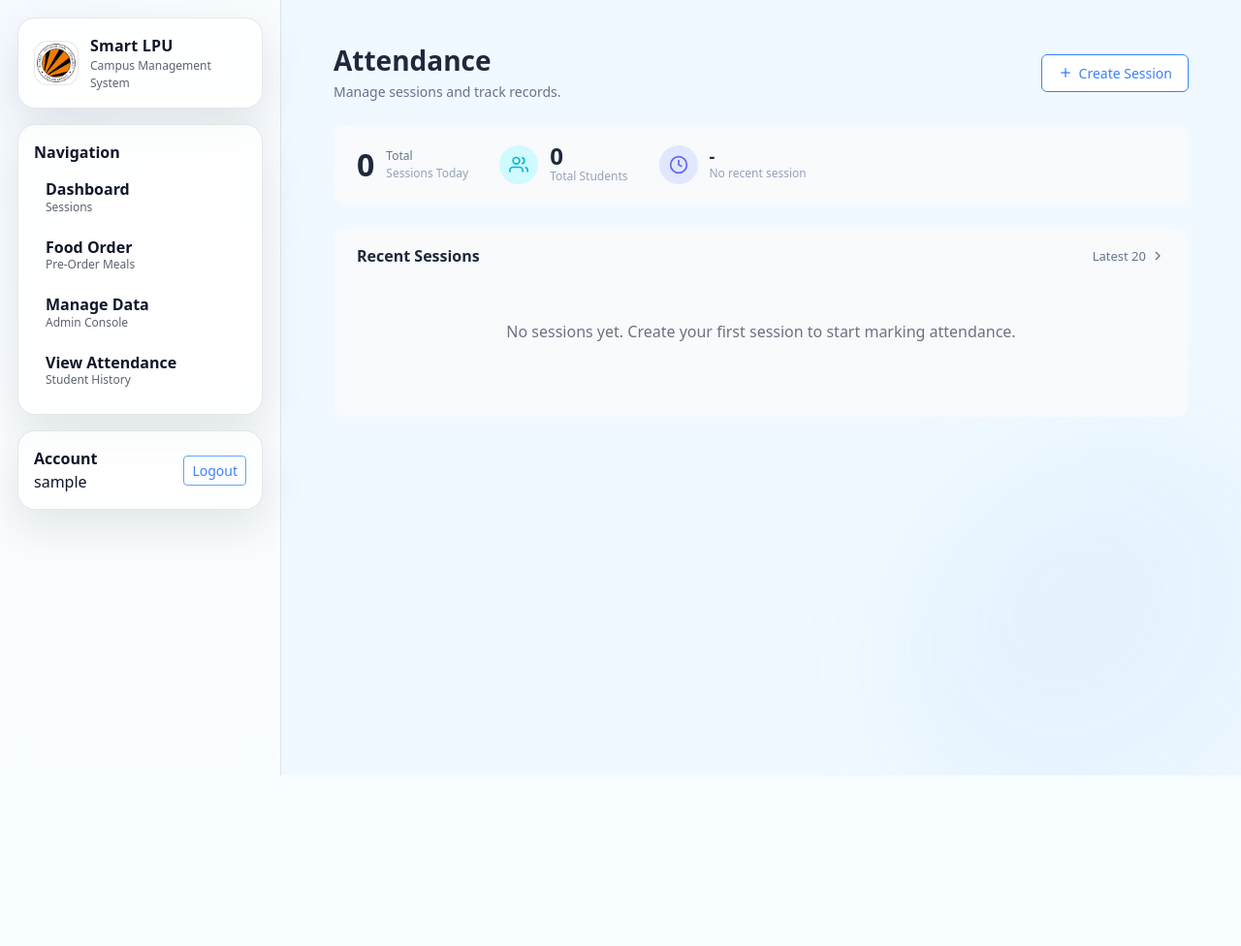
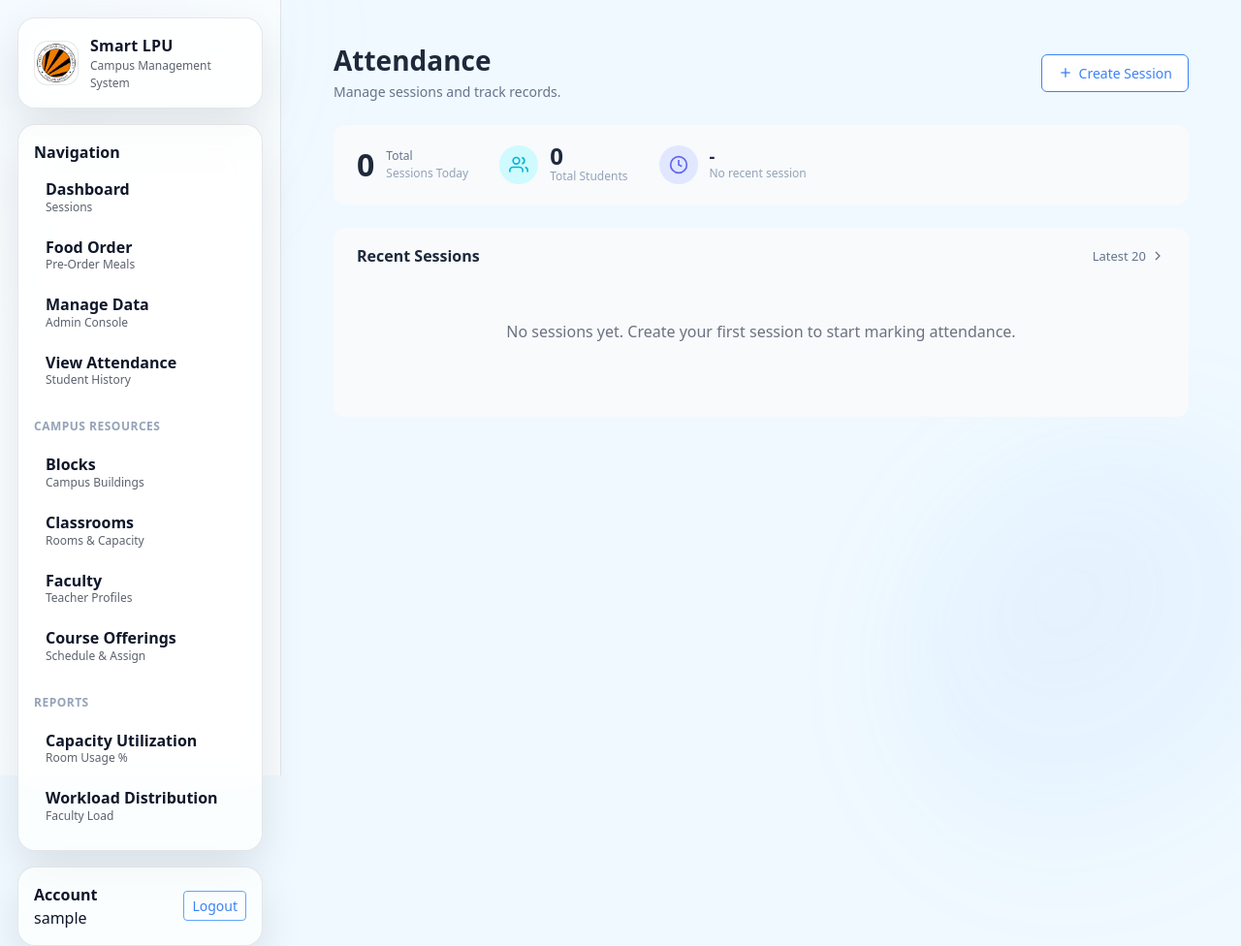
Before and after one commit to katariarjunvarma/CampusOne, a Django app: page /attendance/ in a window 1280 px wide. Shown: the whole page at 97% size. Before the commit the page ends 800 px from the top, so only its background shows below. Run offline with Django 5.2, Linux system fonts and the light colour scheme; the visitor is signed in with stand-in values (Sample User, id 1); data that the repository does not hold is empty.

Commit message:
Add Campus Resources navigation to sidebar

```diff
--- a/templates/base.html
+++ b/templates/base.html
@@ -72,6 +72,44 @@
             <div class="nav-text">
               <div class="nav-title">View Attendance</div>
               <div class="hint">Student History</div>
+            </div>
+          </a>
+          <div class="fw-semibold mb-2 mt-3" style="font-size: 12px; color: #94a3b8; text-transform: uppercase; letter-spacing: 0.5px;">Campus Resources</div>
+          <a href="{% url 'manage_blocks' %}">
+            <div class="nav-text">
+              <div class="nav-title">Blocks</div>
+              <div class="hint">Campus Buildings</div>
+            </div>
+          </a>
+          <a href="{% url 'manage_classrooms' %}">
+            <div class="nav-text">
+              <div class="nav-title">Classrooms</div>
+              <div class="hint">Rooms & Capacity</div>
+            </div>
+          </a>
+          <a href="{% url 'manage_faculty' %}">
+            <div class="nav-text">
+              <div class="nav-title">Faculty</div>
+              <div class="hint">Teacher Profiles</div>
+            </div>
+          </a>
+          <a href="{% url 'manage_course_offerings' %}">
+            <div class="nav-text">
+              <div class="nav-title">Course Offerings</div>
+              <div class="hint">Schedule & Assign</div>
+            </div>
+          </a>
+          <div class="fw-semibold mb-2 mt-3" style="font-size: 12px; color: #94a3b8; text-transform: uppercase; letter-spacing: 0.5px;">Reports</div>
+          <a href="{% url 'report_capacity_utilization' %}">
+            <div class="nav-text">
+              <div class="nav-title">Capacity Utilization</div>
+              <div class="hint">Room Usage %</div>
+            </div>
+          </a>
+          <a href="{% url 'report_workload_distribution' %}">
+            <div class="nav-text">
+              <div class="nav-title">Workload Distribution</div>
+              <div class="hint">Faculty Load</div>
             </div>
           </a>
           {% endif %}
```
